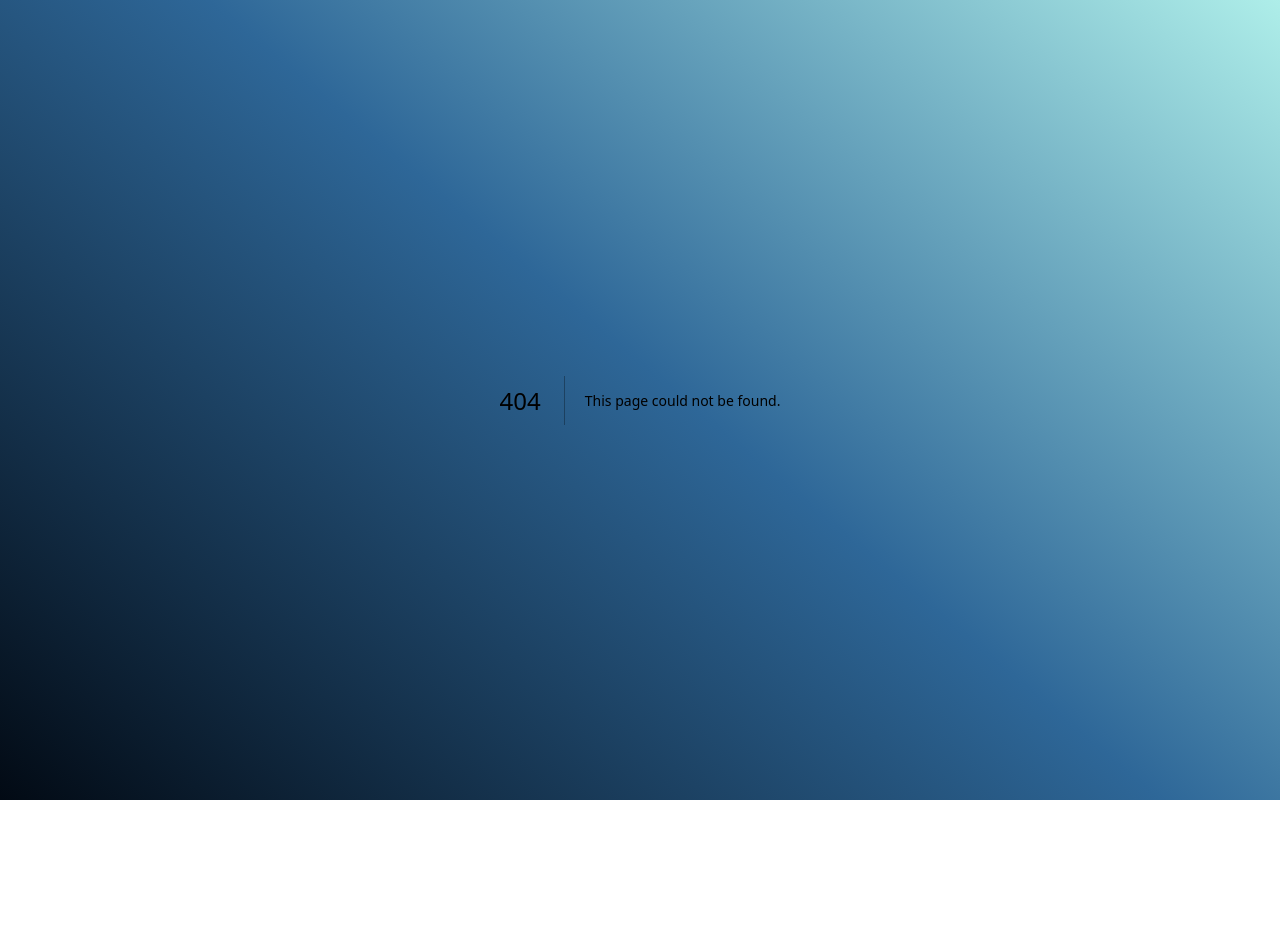
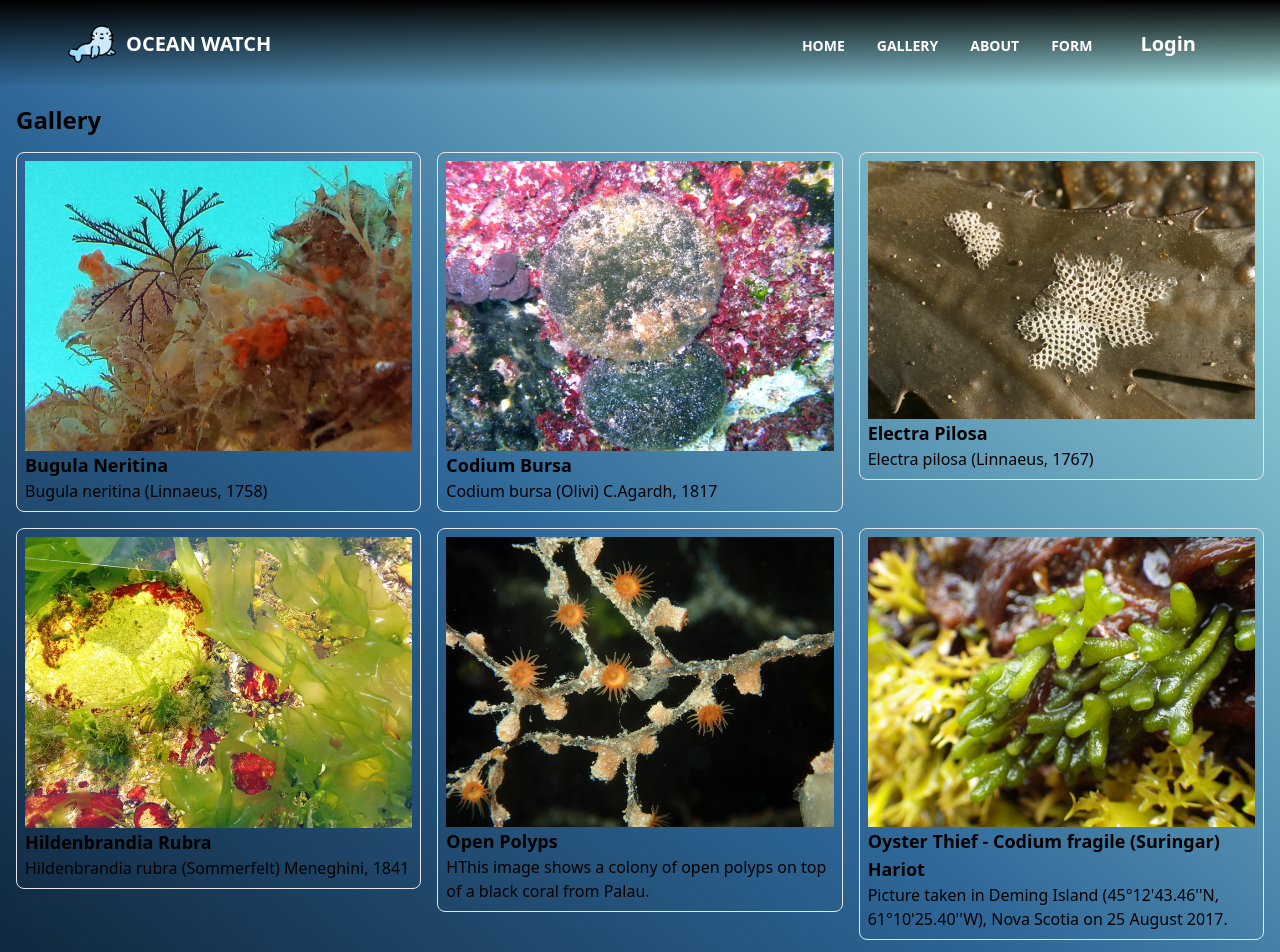
Before and after one commit to HACC2023/CodeWithAloha, a Next.js app: page /gallery in a window 1280 px wide. Before the commit this address had no page. Shown: the top 952 px of the page. Before the commit the page ends 800 px from the top, so only its background shows below. Built offline with nearby package versions, Linux system fonts and the light colour scheme.

Commit message:
Create gallery page and formatting

```diff
--- /dev/null
+++ b/app/gallery/GalleryPage.tsx
@@ -0,0 +1,30 @@
+import React from "react";
+import Image from "next/image";
+import Navbar from "../components/Navbar";
+import { galleryItems } from "./page";
+
+export default function GalleryPage() {
+  return (
+    <div>
+      <Navbar />
+      <div className="container mx-auto p-4">
+        <h1 className="text-2xl font-bold mb-4">Gallery</h1>
+        <div className="grid grid-cols-3 gap-4">
+          {galleryItems.map((item, index) => (
+            <div key={index} className="border rounded-lg p-2">
+              <Image
+                src={item.imagePath}
+                height={330}
+                width={500}
+                alt={item.title}
+                className="w-full h-auto"
+              />
+              <h2 className="text-lg font-semibold">{item.title}</h2>
+              <p>{item.description}</p>
+            </div>
+          ))}
+        </div>
+      </div>
+    </div>
+  );
+}
--- /dev/null
+++ b/app/gallery/page.tsx
@@ -0,0 +1,102 @@
+import React from "react";
+import Image from "next/image";
+import Navbar from "../components/Navbar";
+
+// Mock data for gallery items
+const galleryItems = [
+  {
+    title: "Bugula Neritina",
+    description: "Bugula neritina (Linnaeus, 1758)",
+    imagePath: "/gallery/bugula.jpg",
+    imageURL:
+      "https://www.marinespecies.org/photogallery.php?album=709&pic=166270",
+  },
+  {
+    title: "Codium Bursa",
+    description: "Codium bursa (Olivi) C.Agardh, 1817",
+    imagePath: "/gallery/codium-bursa.jpg",
+    imageURL:
+      "https://www.marinespecies.org/aphia.php?p=image&tid=111355&pic=3597",
+  },
+  {
+    title: "Electra Pilosa",
+    description: "Electra pilosa (Linnaeus, 1767)",
+    imagePath: "/gallery/electra-pilosa.jpg",
+    imageURL:
+      "https://www.marinespecies.org/aphia.php?p=image&tid=111355&pic=3597",
+  },
+  {
+    title: "Hildenbrandia Rubra",
+    description: "Hildenbrandia rubra (Sommerfelt) Meneghini, 1841",
+    imagePath: "/gallery/hildenbrandia.jpg",
+    imageURL:
+      "https://www.marinespecies.org/photogallery.php?album=766&pic=166388",
+  },
+  {
+    title: "Open Polyps",
+    description:
+      "HThis image shows a colony of open polyps on top of a black  coral from Palau.",
+    imagePath: "/gallery/open-polyps.jpg",
+    imageURL:
+      "https://www.marinespecies.org/photogallery.php?album=5552&pic=130255",
+  },
+  {
+    title: "Oyster Thief - Codium fragile (Suringar) Hariot",
+    description:
+      "Picture taken in Deming Island (45°12'43.46''N, 61°10'25.40''W), Nova Scotia on 25 August 2017.",
+    imagePath: "/gallery/oyster-thief.jpg",
+    imageURL:
+      "https://www.marinespecies.org/photogallery.php?album=770&pic=126853",
+  },
+  {
+    title: "Thylacodes Vandyensis",
+    description:
+      "Body removed from the shell - \n Thylacodes vandyensis Bieler, Rawlings & T. M. Collins, 2017",
+    imagePath: "/gallery/oyster-thief.jpg",
+    imageURL:
+      "https://www.marinespecies.org/photogallery.php?album=5552&pic=130238",
+  },
+  {
+    title: "Tricleocarpa Fragilis",
+    description:
+      "Tricleocarpa fragilis (Linnaeus) Huisman & R.A.Townsend, 1993",
+    imagePath: "/gallery/tricleocarpa.jpg",
+    imageURL:
+      "https://www.marinespecies.org/photogallery.php?album=766&pic=48557",
+  },
+  {
+    title: "Ulva",
+    description: "Ulva Linnaeus, 1753",
+    imagePath: "/gallery/ulva.jpg",
+    imageURL:
+      "https://www.marinespecies.org/photogallery.php?album=770&pic=40238",
+  },
+];
+
+export default function GalleryPage() {
+  return (
+    <div className="h-fit custom-background">
+      <Navbar />
+      <div className="container mx-auto p-4">
+        <h1 className="text-2xl font-bold mb-4">Gallery</h1>
+        <div className="grid grid-cols-3 gap-4">
+          {galleryItems.map((item, index) => (
+            <a key={index} href={item.imageURL} target="_blank">
+              <div key={index} className="border rounded-lg p-2">
+                <Image
+                  src={item.imagePath}
+                  height={330}
+                  width={500}
+                  alt={item.title}
+                  className="w-full h-auto"
+                />
+                <h2 className="text-lg font-semibold">{item.title}</h2>
+                <p>{item.description}</p>
+              </div>
+            </a>
+          ))}
+        </div>
+      </div>
+    </div>
+  );
+}
```
